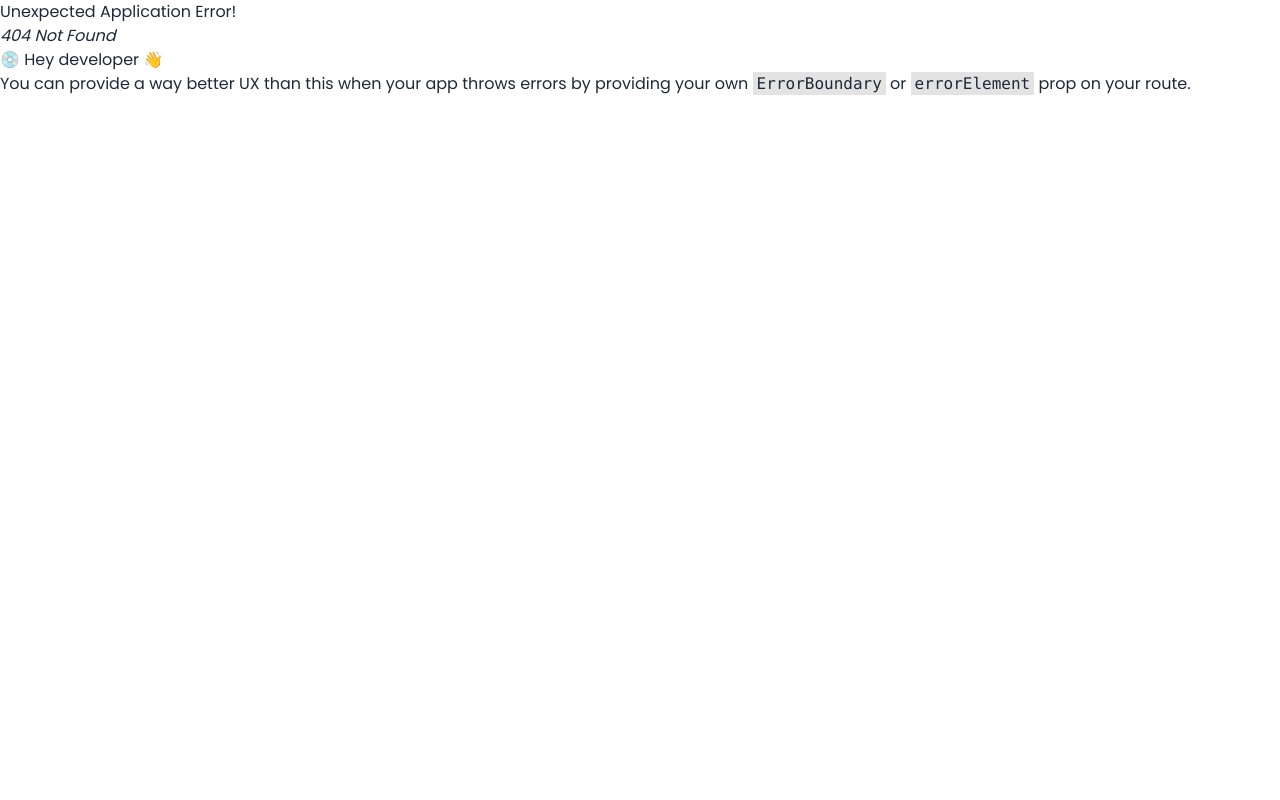
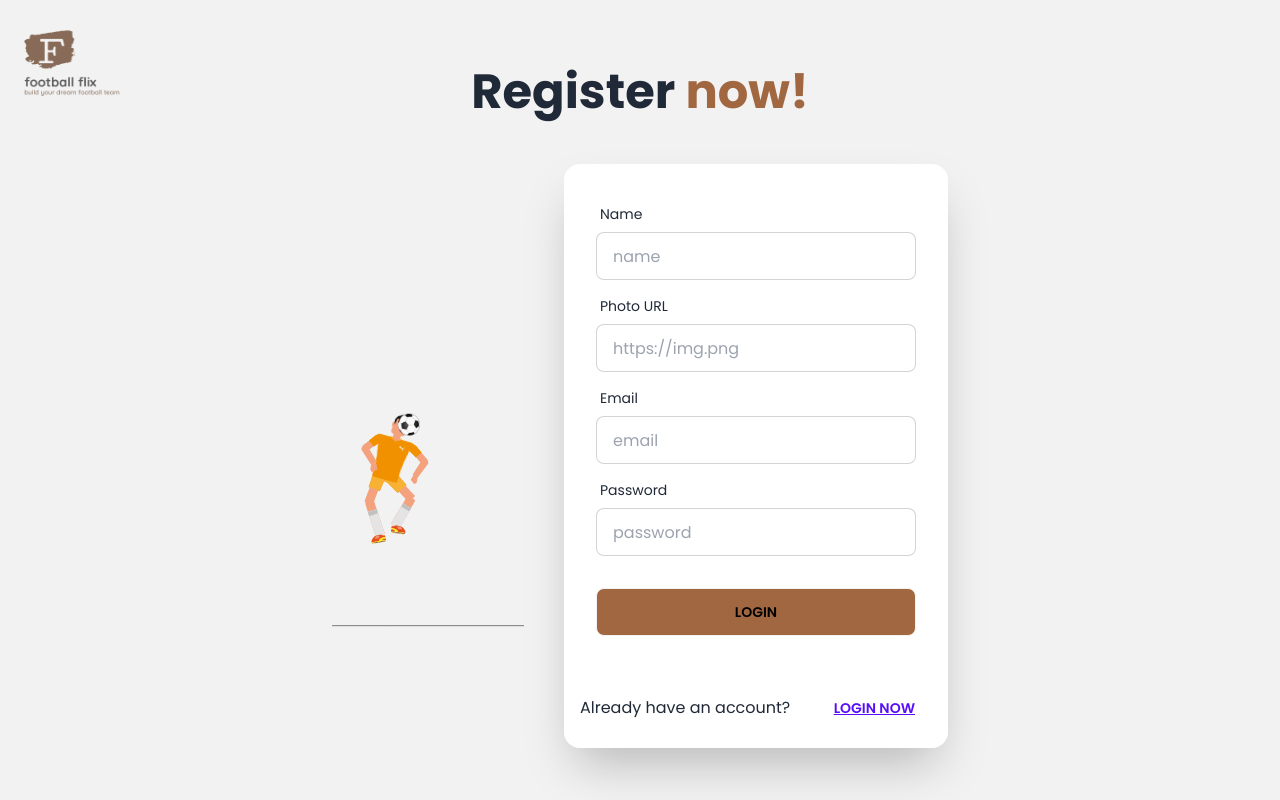
Before and after one commit to justJubair/football-flix-client, a React (Vite) app: page /register in a window 1280 px wide. Before the commit this address had no page. Built offline with nearby package versions, Linux system fonts and the light colour scheme.

Commit message:
Add: register page added

```diff
--- a/src/pages/Login/Login.jsx
+++ b/src/pages/Login/Login.jsx
@@ -27,6 +27,7 @@ const Login = () => {
                 type="email"
                 placeholder="email"
                 className="input input-bordered"
+                name="email"
                 required
               />
             </div>
@@ -38,6 +39,7 @@ const Login = () => {
                 type="password"
                 placeholder="password"
                 className="input input-bordered"
+                name="password"
                 required
               />
               <label className="label">
@@ -47,9 +49,13 @@ const Login = () => {
               </label>
             </div>
             <div className="form-control mt-6">
-              <button className="btn bg-[#a16740] text-black hover:bg-[#d5956a]">Login</button>
+              <button type="submit" className="btn bg-[#a16740] text-black hover:bg-[#d5956a]">Login</button>
             </div>
           </form>
+          <div className="flex items-center justify-between p-4">
+            <p>New to Flix Football?</p>
+            <Link to="/register" className="btn btn-link">Register Now</Link>
+          </div>
         </div>
       </div>
      </div>
--- a/src/pages/Register/Register.jsx
+++ b/src/pages/Register/Register.jsx
@@ -1,7 +1,85 @@
+import Lottie from "lottie-react";
+import logo from "../../assets/images/logo.png"
+import loginAnimation from "../../assets/animations/login.json";
+import { Link } from "react-router-dom";
+
 const Register = () => {
     return(
-        <div>
-             <p> HELLO I Am Register </p>
+        <div className="bg-base-200">
+
+      <Link to="/"> <img className="p-4 relative md:absolute w-36" src={logo} alt={logo} /></Link>
+    <div className="hero min-h-screen ">
+     <div>
+         <h1 className="text-4xl font-bold text-center md:text-5xl md:mt-6 lg:my-8">Register <span className="text-[#a16740]">now!</span></h1>
+     <div className="hero-content lg:gap-10 items-center flex-col lg:flex-row">
+        <div className="text-center lg:text-left">
+
+          <div className="hidden w-48 lg:block">
+            <Lottie animationData={loginAnimation} loop={true} />
+          </div>
         </div>
+        <div className="card flex-shrink-0 w-full max-w-sm shadow-2xl bg-base-100">
+          <form className="card-body">
+            <div className="form-control">
+              <label className="label">
+                <span className="label-text">Name</span>
+              </label>
+              <input
+                type="text"
+                placeholder="name"
+                className="input input-bordered"
+                name="name"
+                required
+              />
+            </div>
+            <div className="form-control">
+              <label className="label">
+                <span className="label-text">Photo URL</span>
+              </label>
+              <input
+                type="text"
+                placeholder="https://img.png"
+                className="input input-bordered"
+                name="photo"
+                required
+              />
+            </div>
+            <div className="form-control">
+              <label className="label">
+                <span className="label-text">Email</span>
+              </label>
+              <input
+                type="email"
+                placeholder="email"
+                name="email"
+                className="input input-bordered"
+                required
+              />
+            </div>
+            <div className="form-control">
+              <label className="label">
+                <span className="label-text">Password</span>
+              </label>
+              <input
+                type="password"
+                placeholder="password"
+                name="password"
+                className="input input-bordered"
+                required
+              />
+            </div>
+            <div className="form-control mt-6">
+              <button className="btn bg-[#a16740] text-black hover:bg-[#d5956a]">Login</button>
+            </div>
+          </form>
+          <div className="flex items-center justify-between p-4">
+            <p>Already have an account?</p>
+            <Link to="/login" className="btn btn-link">Login Now</Link>
+          </div>
+        </div>
+      </div>
+     </div>
+    </div>
+    </div>
     )}
 export default Register;
--- a/src/routes/router.jsx
+++ b/src/routes/router.jsx
@@ -4,6 +4,7 @@ import Home from "../pages/Home/Home";
 import MyTeam from "../pages/MyTeam/MyTeam";
 import Dashboard from "../pages/Dashboard/Dashboard";
 import Login from "../pages/Login/Login";
+import Register from "../pages/Register/Register";
 
 const router = createBrowserRouter([
     {
@@ -26,6 +27,10 @@ const router = createBrowserRouter([
         element: <Login/>
     },
     {
+        path: "/register",
+        element: <Register/>
+    },
+    {
         path: "/dashboard",
         element: <Dashboard/>
     }
```
